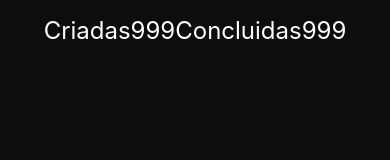
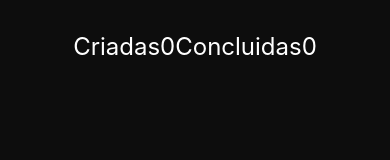
Before and after one commit to Tamicktom/todo-list-app, a React Native app: screen / in a window 390 px wide. Shown: the top 160 px of the page. Built offline with nearby package versions, Linux system fonts and the light colour scheme.

Commit message:
Refactor task list and add task count to header

```diff
--- a/src/atoms/taskList.ts
+++ b/src/atoms/taskList.ts
@@ -1,16 +1,6 @@
 //* Libraries imports
 import { atomWithStorage } from "jotai/utils";
 import AsyncStorage from "@react-native-async-storage/async-storage";
-
-type Task = {
-  id: string;
-  title: string;
-  completed: boolean;
-  date: {
-    created: string;
-    completed: string;
-  };
-};
 
 export const taskListAtom = atomWithStorage<Task[]>("taskList", [], {
   setItem: async (key, newValue) => {
--- a/src/screens/Home/index.tsx
+++ b/src/screens/Home/index.tsx
@@ -1,5 +1,6 @@
 //* Libraries imports
-import { View, Text, SafeAreaView, StatusBar, Pressable } from "react-native";
+import { Suspense } from "react";
+import { View, Text, SafeAreaView, StatusBar, Pressable, FlatList } from "react-native";
 import { Plus } from "phosphor-react-native";
 
 //* Components imports
@@ -7,6 +8,10 @@ import * as Button from "../../components/Button";
 
 //* Local imports
 import theme from "../../utils/theme";
+
+//* Hooks imports
+import { useTasks } from "../../hooks/useTasks";
+import { useTask } from "../../hooks/useTask";
 
 export function Home() {
   return (
@@ -17,20 +22,55 @@ export function Home() {
       position: "relative",
     }}>
       <StatusBar translucent animated barStyle="light-content" />
-      <Header />
+      <Suspense>
+        <Header />
+      </Suspense>
+
+      <Suspense fallback={<View />}>
+        <TaskList />
+      </Suspense>
 
       <Button.Create />
     </SafeAreaView>
   )
 }
 
+function TaskList() {
+  const { taskList } = useTasks();
+
+  return (
+    <FlatList
+      data={taskList}
+      keyExtractor={item => item.id}
+      renderItem={({ item }) => (
+        <TaskItem task={item} />
+      )}
+    />
+  )
+}
+
+type TaskItemProps = {
+  task: Task;
+}
+
+function TaskItem(props: TaskItemProps) {
+  return (
+    <View>
+      <Text style={{ color: "white" }}>{props.task.title}</Text>
+    </View>
+  );
+}
+
 function Header() {
+  const { taskList } = useTasks();
+
   return (
     <View style={{
       display: "flex",
       alignItems: "center",
       justifyContent: "center",
       flexDirection: "row",
+      paddingTop: 16,
     }}>
       <View style={{
         display: "flex",
@@ -45,7 +85,9 @@ function Header() {
         <Text style={{
           fontSize: 24,
           color: "white",
-        }}>999</Text>
+        }}>
+          {taskList.length}
+        </Text>
       </View>
       <View style={{
         display: "flex",
@@ -60,7 +102,9 @@ function Header() {
         <Text style={{
           fontSize: 24,
           color: "white",
-        }}>999</Text>
+        }}>
+          {taskList.filter(task => task.completed).length}
+        </Text>
       </View>
     </View>
   );
```
Also changed, not shown: src/@types/task.d.ts (added, +9 -0 lines).
